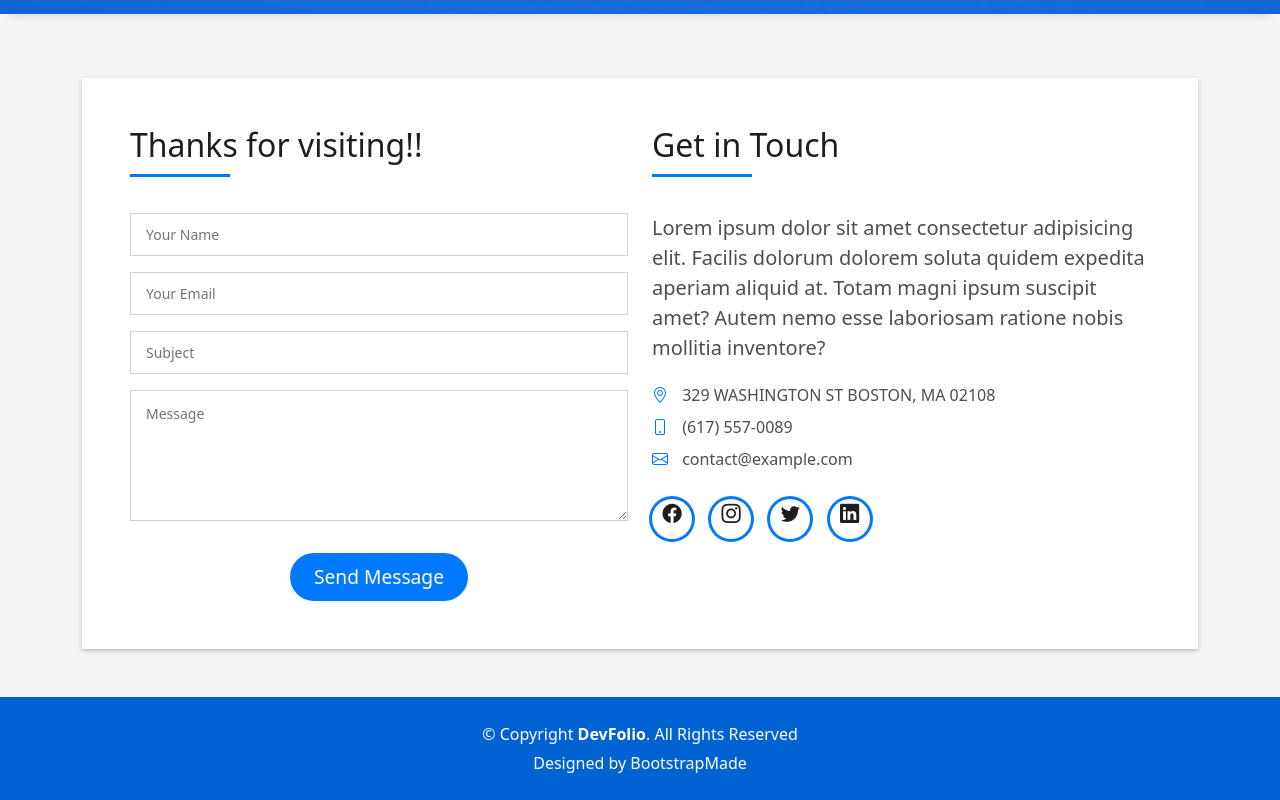
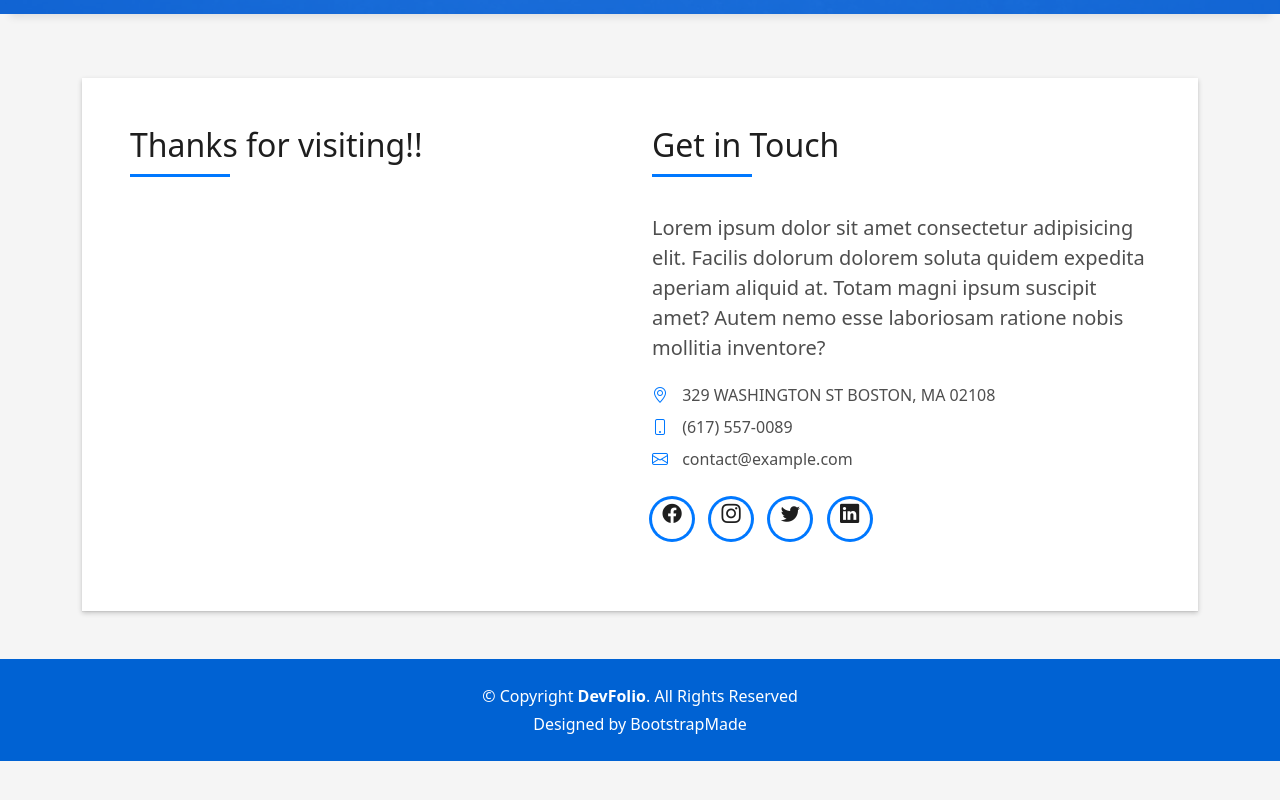
Before and after one commit to venkycoder/venkycoder.github.io, a plain HTML site: page DevFolio/index.html in a window 1280 px wide. Shown: the part 4581-5381 px from the top of the page. After the commit the page ends 5342 px from the top, so only its background shows below. Drawn offline with Linux system fonts and the light colour scheme.

Commit message:
initial commit

```diff
--- a/DevFolio/index.html
+++ b/DevFolio/index.html
@@ -509,38 +509,8 @@
                       </h5>
                     </div>
                     <div>
-                      <form action="forms/contact.php" method="post" role="form" class="php-email-form">
-                        <div class="row">
-                          <div class="col-md-12 mb-3">
-                            <div class="form-group">
-                              <input type="text" name="name" class="form-control" id="name" placeholder="Your Name" required>
-                            </div>
-                          </div>
-                          <div class="col-md-12 mb-3">
-                            <div class="form-group">
-                              <input type="email" class="form-control" name="email" id="email" placeholder="Your Email" required>
-                            </div>
-                          </div>
-                          <div class="col-md-12 mb-3">
-                            <div class="form-group">
-                              <input type="text" class="form-control" name="subject" id="subject" placeholder="Subject" required>
-                            </div>
-                          </div>
-                          <div class="col-md-12">
-                            <div class="form-group">
-                              <textarea class="form-control" name="message" rows="5" placeholder="Message" required></textarea>
-                            </div>
-                          </div>
-                          <div class="col-md-12 text-center my-3">
-                            <div class="loading">Loading</div>
-                            <div class="error-message"></div>
-                            <div class="sent-message">Your message has been sent. Thank you!</div>
-                          </div>
-                          <div class="col-md-12 text-center">
-                            <button type="submit" class="button button-a button-big button-rouded">Send Message</button>
-                          </div>
-                        </div>
-                      </form>
+
+
                     </div>
                   </div>
                   <div class="col-md-6">
```
